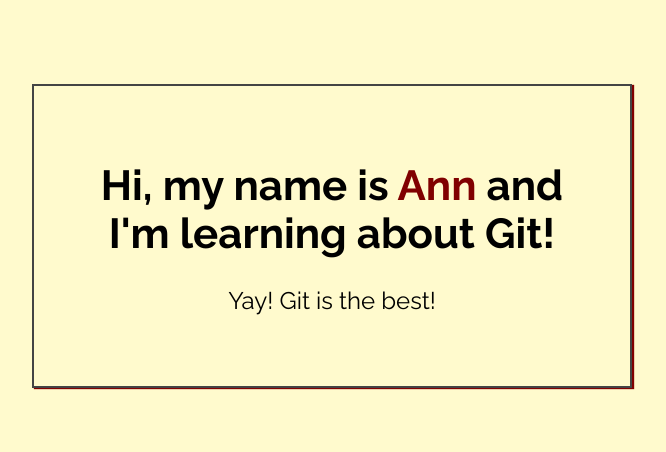
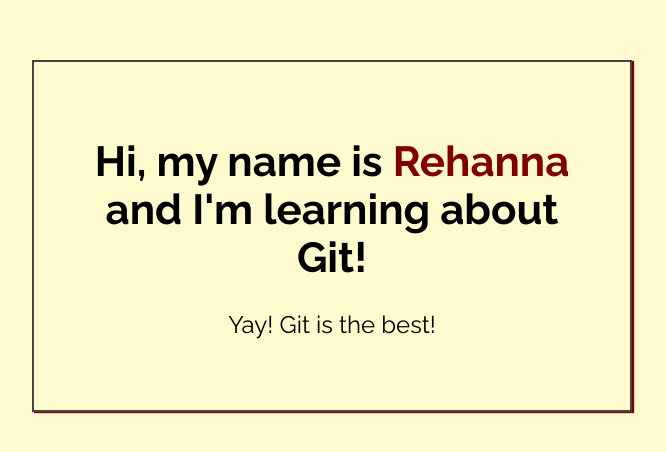
Before and after one commit to AnnieCat73/my-first-repo, a plain HTML site: page index.html in a window 1280 px wide. Shown: the part 164-616 px from the top of the page, without its empty margins (308-974 px from the left). Drawn offline with Linux system fonts and the light colour scheme.

Commit message:
Added name to index.html

```diff
--- a/index.html
+++ b/index.html
@@ -14,7 +14,7 @@
 <body>
 
     <div class="greeting">
-        <h1>Hi, my name is <span class="highlight">Ann</span> and I'm learning about Git! </h1>
+        <h1>Hi, my name is <span class="highlight">Rehanna</span> and I'm learning about Git! </h1>
 
         <p>Yay! Git is the best!</p>
     </div>
```
